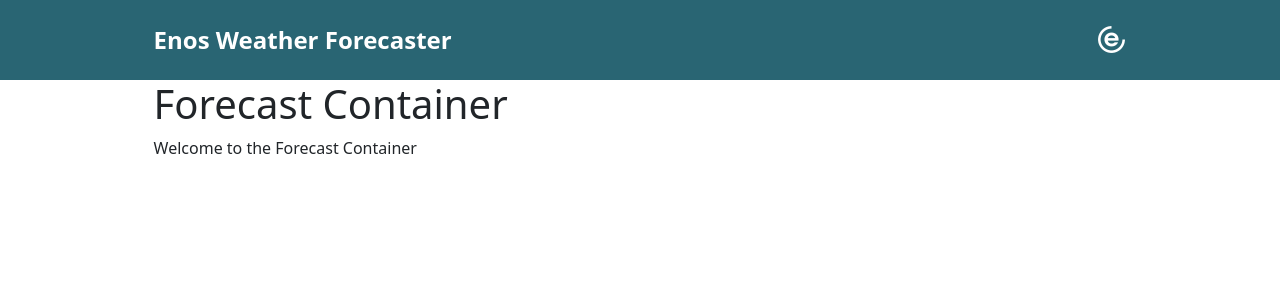
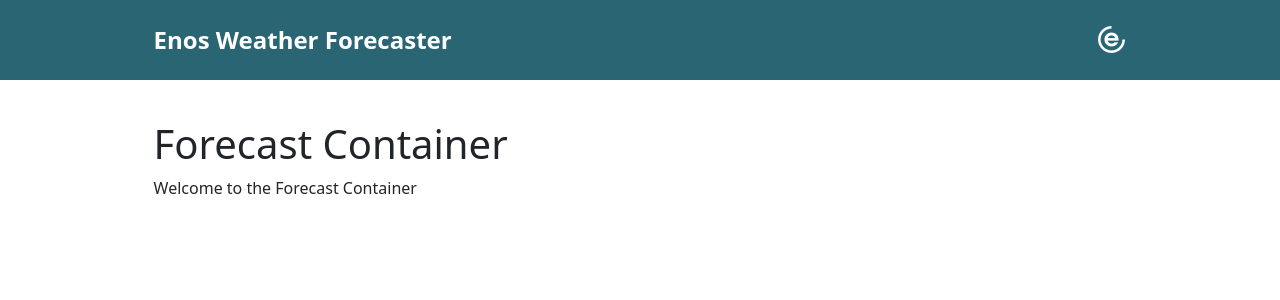
Before and after one commit to ensonal/EnosWeatherForecast-React, a React (Create React App) app in the folder enos-app/: page /forecast in a window 1280 px wide. Shown: the top 300 px of the page. Built offline with nearby package versions, Linux system fonts and the light colour scheme.

Commit message:
add default variable

```diff
--- a/enos-app/src/styles.css
+++ b/enos-app/src/styles.css
@@ -6,8 +6,16 @@
     /* Layout Styles */
     --default-page-padding: 12%;
 
+    /* Card styles */
+    --default-card-border-color: #DBDFE9;
+
     .default-page{
         padding-left: var(--default-page-padding);
         padding-right: var(--default-page-padding);
+        margin-top: 40px;
+    }
+
+    .default-card{
+        border: 1px solid var(--default-card-border-color);
     }
 }
```
